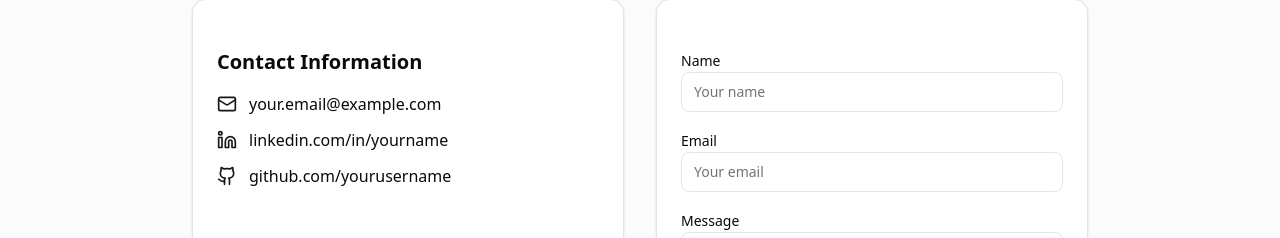
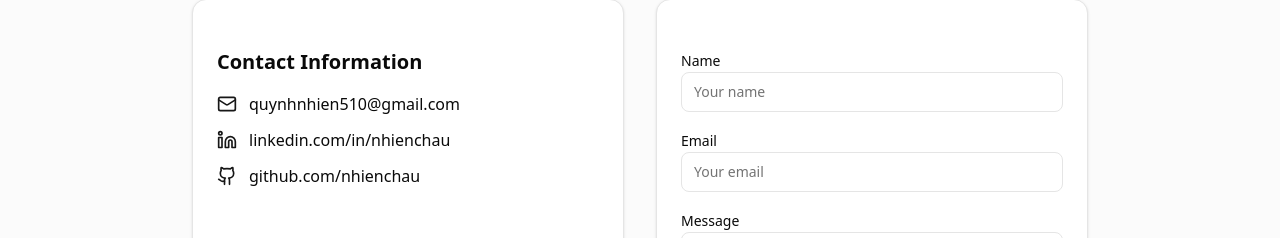
Before and after one commit to nhienchau/personal_website, a Next.js app: page / in a window 1280 px wide. Shown: the part 3476-3714 px from the top of the page. Built offline with nearby package versions, Linux system fonts and the light colour scheme.

Commit message:
Add contact info

```diff
--- a/app/page.tsx
+++ b/app/page.tsx
@@ -350,15 +350,15 @@ export default function Home() {
                   <div className="space-y-3">
                     <div className="flex items-center gap-3">
                       <Mail className="h-5 w-5 text-primary" />
-                      <p>your.email@example.com</p>
+                      <p>quynhnhien510@gmail.com</p>
                     </div>
                     <div className="flex items-center gap-3">
                       <Linkedin className="h-5 w-5 text-primary" />
-                      <p>linkedin.com/in/yourname</p>
+                      <p>linkedin.com/in/nhienchau</p>
                     </div>
                     <div className="flex items-center gap-3">
                       <Github className="h-5 w-5 text-primary" />
-                      <p>github.com/yourusername</p>
+                      <p>github.com/nhienchau</p>
                     </div>
                   </div>
                 </CardContent>
```
